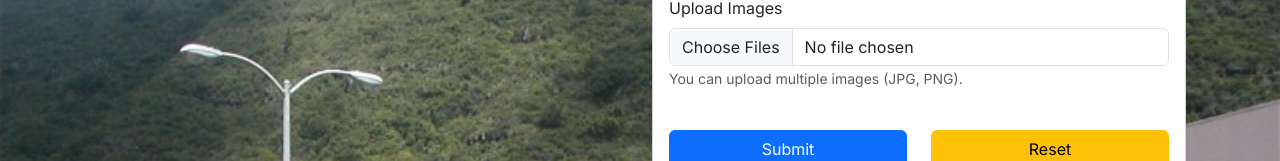
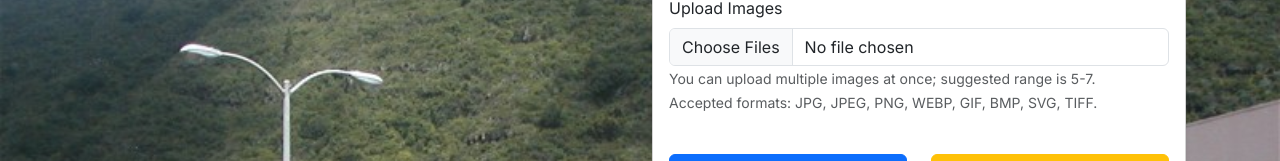
Before and after one commit to wonkes-manoa/manoa-student-market, a Next.js app: page /merch-add in a window 1280 px wide. Shown: the part 999-1160 px from the top of the page. Built offline with nearby package versions, Linux system fonts and the light colour scheme; no server answers; sample sign-in values are in the browser's storage.

Commit message:
#15 Edited wording
Edited wording

```diff
--- a/src/components/AddMerchForm.tsx
+++ b/src/components/AddMerchForm.tsx
@@ -297,7 +297,9 @@ const AddMerchForm = ({ id } : { id : number }) => {
                     className="form-control"
                   />
                   <Form.Text muted>
-                    You can upload multiple images (JPG, PNG).
+                    You can upload multiple images at once; suggested range is 5-7.
+                    <br />
+                    Accepted formats: JPG, JPEG, PNG, WEBP, GIF, BMP, SVG, TIFF.
                   </Form.Text>
                 </Form.Group>
 
```
